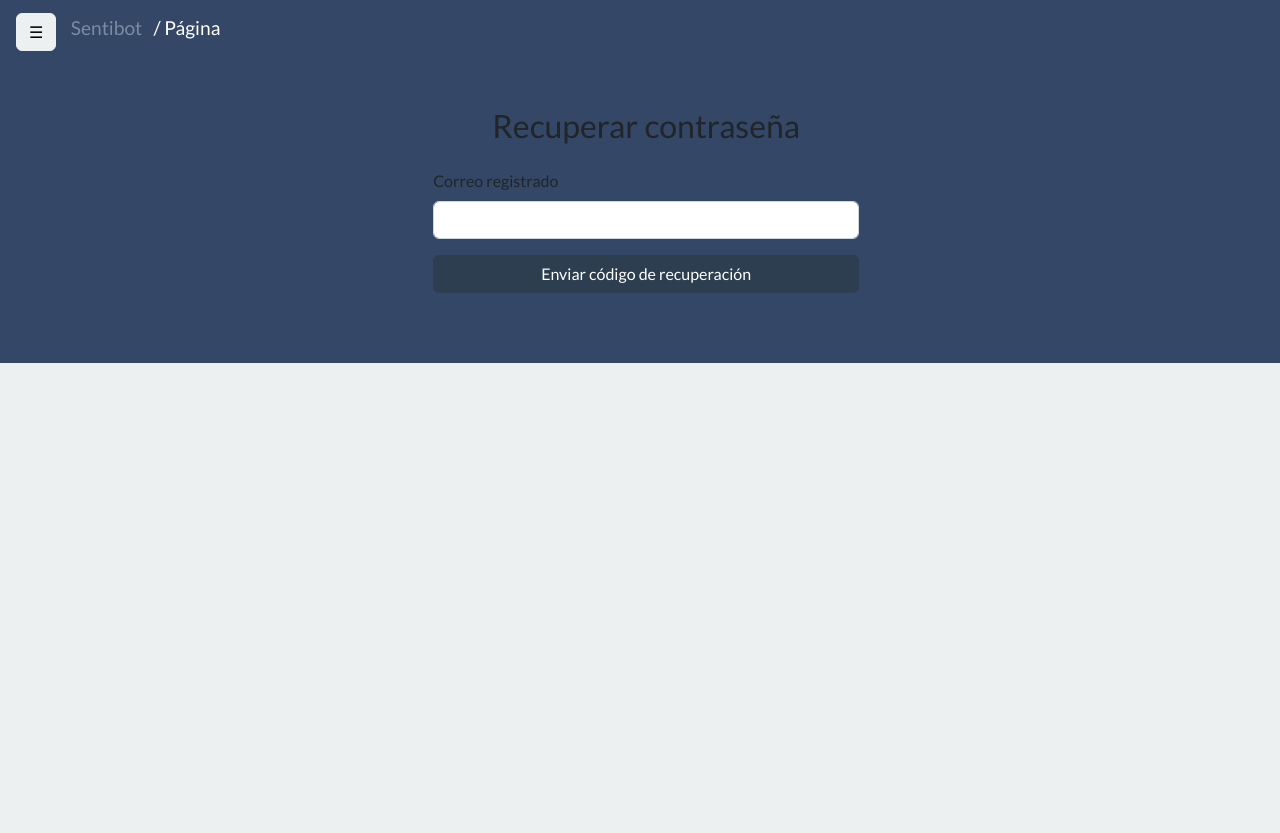
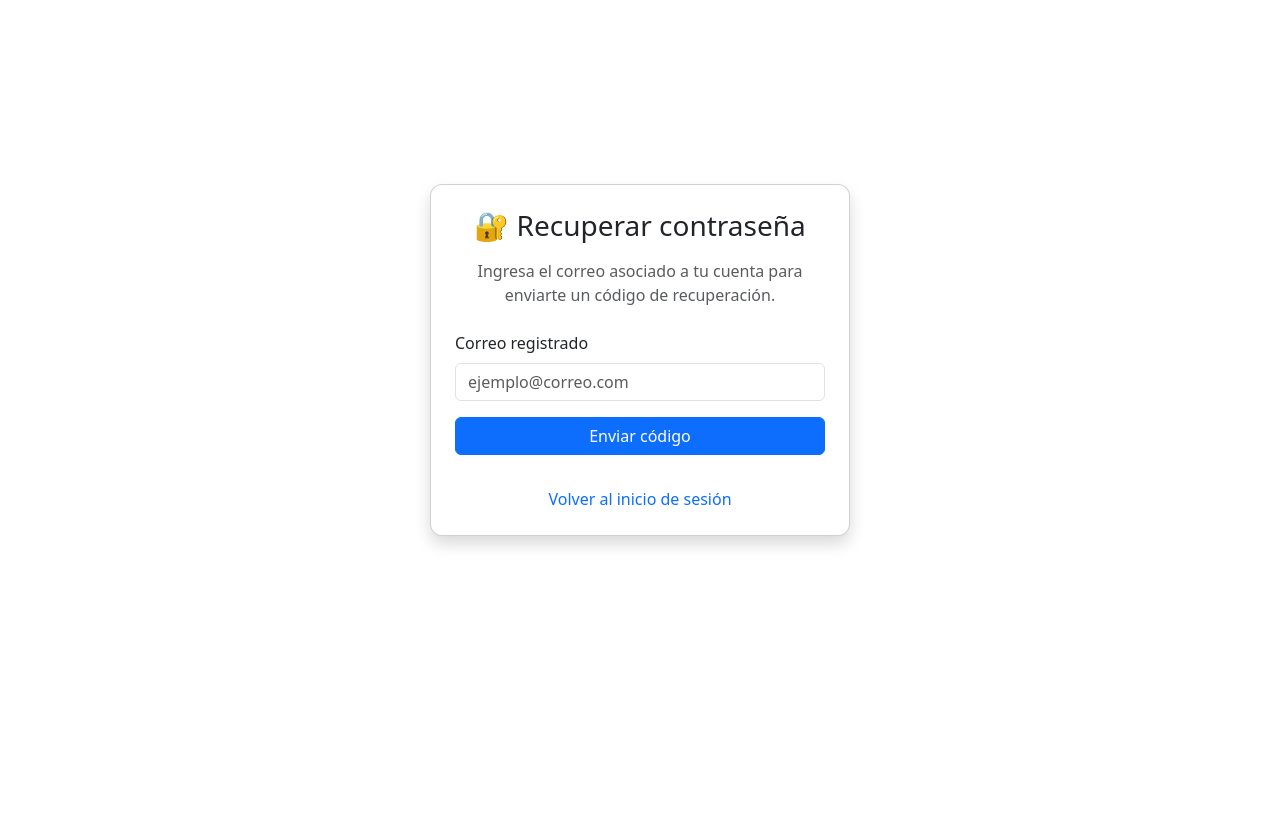
Before and after one commit to Leandrosan12/CAPSTONE_803D-Grupo2-Sentibot, a Django app: page /recuperar-contrasena/ in a window 1280 px wide. After the commit the page ends 547 px from the top, so only its background shows below. Run offline with Django 5.2, Linux system fonts and the light colour scheme; some libraries are stand-ins or nearby versions.

Commit message:
recuperar contraseña

```diff
--- a/Sentibot_Desarrollo/gestion/templates/recuperar_contrasena.html
+++ b/Sentibot_Desarrollo/gestion/templates/recuperar_contrasena.html
@@ -1,22 +1,51 @@
-{% extends 'base.html' %}
-{% block title %}Recuperar contraseña{% endblock %}
+
+{% load static %}
+
 
 {% block content %}
-<div class="container mt-5" style="max-width: 450px;">
-    <h3 class="text-center">Recuperar contraseña</h3>
+
+<!-- Bootstrap (por si base.html no lo trae) -->
+<link rel="stylesheet" href="https://cdn.jsdelivr.net/npm/bootstrap@5.3.3/dist/css/bootstrap.min.css">
+
+<div class="d-flex justify-content-center align-items-center" style="min-height: 90vh;">
+
+  <div class="card shadow p-4" style="width: 100%; max-width: 420px; border-radius: 12px;">
+
+      <h3 class="text-center mb-3">🔐 Recuperar contraseña</h3>
+      <p class="text-muted text-center mb-4">
+        Ingresa el correo asociado a tu cuenta para enviarte un código de recuperación.
+      </p>
 
       <form method="post">
           {% csrf_token %}
-        <label for="correo" class="form-label mt-3">Correo registrado</label>
-        <input type="email" class="form-control" id="correo" name="correo" required>
+
+          <label for="correo" class="form-label">Correo registrado</label>
+          <input
+              type="email"
+              class="form-control"
+              id="correo"
+              name="correo"
+              placeholder="ejemplo@correo.com"
+              required
+          >
 
           <button type="submit" class="btn btn-primary w-100 mt-3">
-            Enviar código de recuperación
+              Enviar código
           </button>
       </form>
 
       {% if mensaje %}
-      <div class="alert alert-info text-center mt-3">{{ mensaje }}</div>
+      <div class="alert alert-info text-center mt-3">
+          {{ mensaje }}
+      </div>
       {% endif %}
+
+      <div class="text-center mt-3">
+        <a href="{% url 'login' %}" class="text-decoration-none">Volver al inicio de sesión</a>
       </div>
+
+  </div>
+
+</div>
+
 {% endblock %}
--- a/Sentibot_Desarrollo/gestion/views.py
+++ b/Sentibot_Desarrollo/gestion/views.py
@@ -1153,6 +1153,8 @@ def tiempo_promedio_sesion_por_escuela(request, escuela_id):
 
 from gestion.models import Usuario
 import random
+from django.shortcuts import render, redirect
+from django.core.mail import send_mail
 
 codigos_reset = {}  # temporal
 
@@ -1167,9 +1169,11 @@ def recuperar_contrasena(request):
                 "mensaje": "El correo no está registrado."
             })
 
+        # Generar código
         codigo = str(random.randint(100000, 999999))
         codigos_reset[correo] = codigo
 
+        # Enviar correo
         send_mail(
             "Recuperación de contraseña",
             f"Tu código de recuperación es: {codigo}",
@@ -1177,22 +1181,45 @@ def recuperar_contrasena(request):
             [correo],
         )
 
+        # Guardamos correo en la sesión para no recorrer dict más tarde
+        request.session["correo_reset"] = correo
+
         return redirect("confirmar_contrasena")
 
     return render(request, "recuperar_contrasena.html")
+
+
+
 def confirmar_contrasena(request):
     if request.method == 'POST':
         codigo = request.POST.get("codigo")
         nueva = request.POST.get("nueva_contrasena")
 
-        for correo, codigo_guardado in codigos_reset.items():
-            if codigo == codigo_guardado:
+        correo = request.session.get("correo_reset")
+
+        if not correo:
+            return render(request, "confirmar_contrasena.html", {
+                "mensaje": "El proceso expiró. Intenta nuevamente."
+            })
+
+        codigo_guardado = codigos_reset.get(correo)
+
+        if codigo == codigo_guardado:
+            try:
                 user = Usuario.objects.get(email=correo)
                 user.set_password(nueva)
                 user.save()
-                codigos_reset.pop(correo)
+
+                # Limpiar datos
+                codigos_reset.pop(correo, None)
+                del request.session["correo_reset"]
+
+                # Redirigir al login después de cambiar la contraseña
+                return redirect("login")   # <--- 🔥 AQUÍ VA AL LOGIN
+
+            except Usuario.DoesNotExist:
                 return render(request, "confirmar_contrasena.html", {
-                    "mensaje": "Contraseña actualizada correctamente. Ya puedes iniciar sesión."
+                    "mensaje": "No se encontró el usuario."
                 })
 
         return render(request, "confirmar_contrasena.html", {
```
Also changed, not shown: Sentibot_Desarrollo/gestion/templates/confirmar_contrasena.html (+14 -6 lines). Lines whose indentation alone changed are shown as unchanged.
